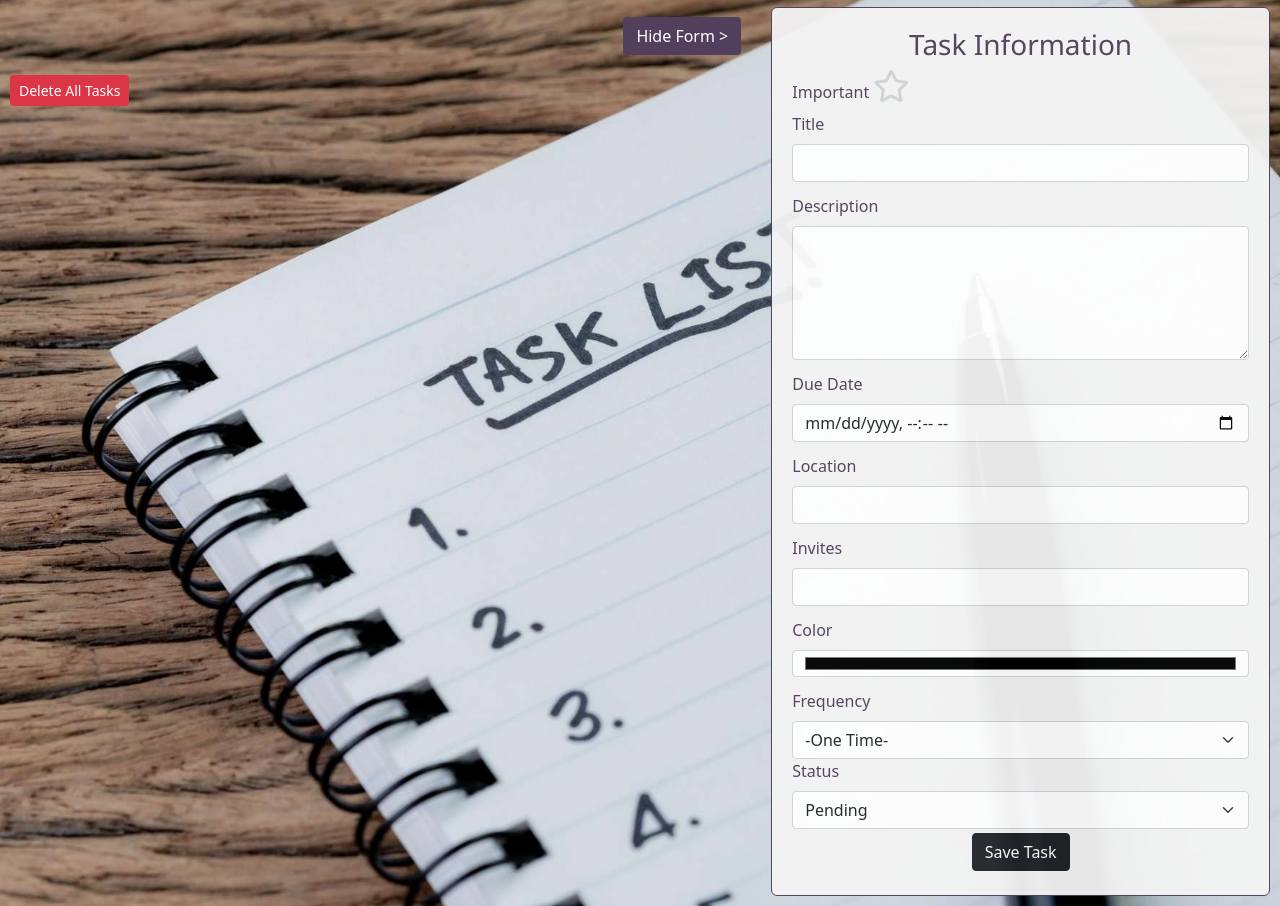
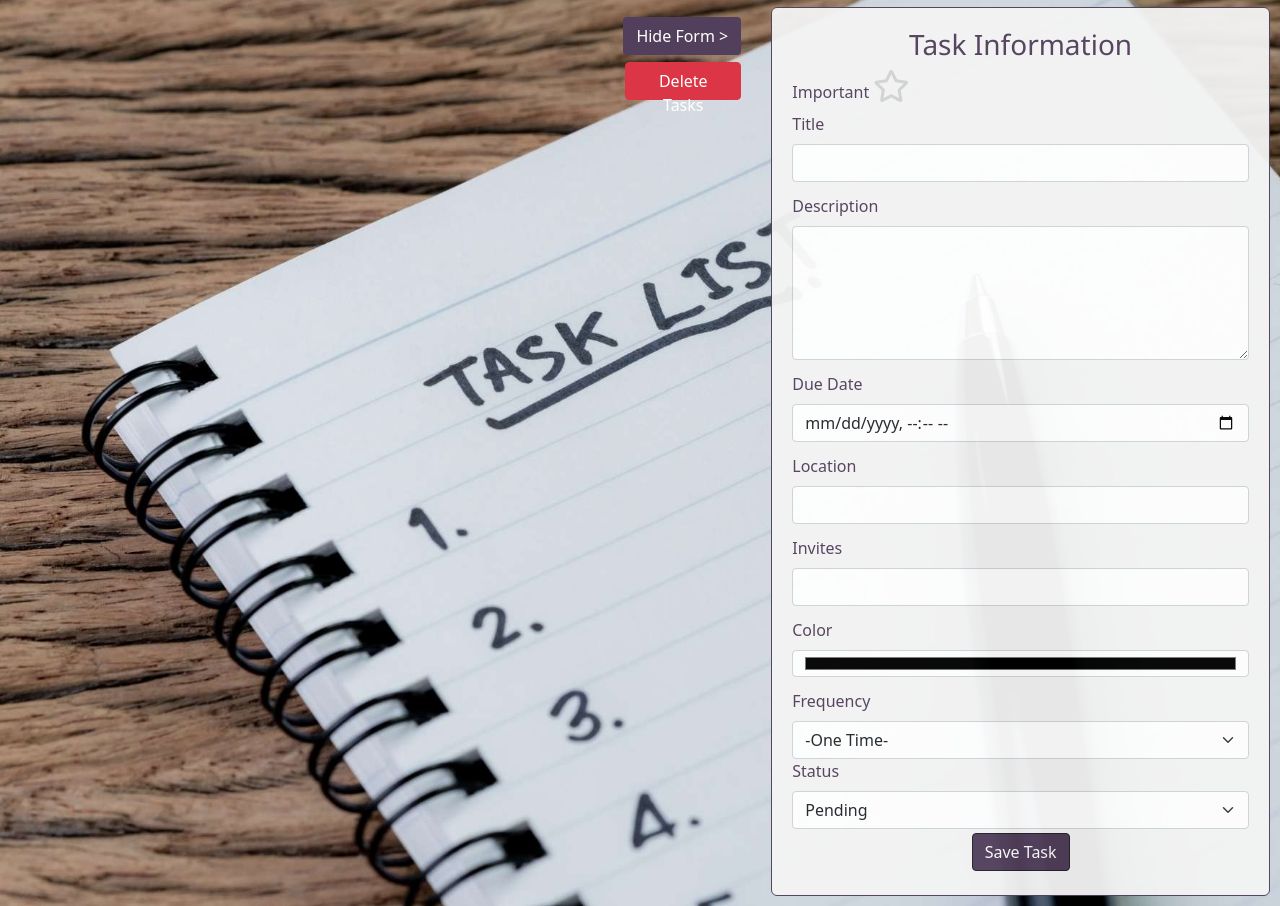
Before and after one commit to Seth21887/106-Intro-Class, a plain HTML site: page Task Manager/index.html in a window 1280 px wide. Shown: the part 71-977 px from the top of the page. Drawn offline with nearby package versions, Linux system fonts and the light colour scheme; no server answers.

Commit message:
comp report

```diff
--- a/Task Manager/index.html
+++ b/Task Manager/index.html
@@ -18,7 +18,7 @@
 
             <h5 id="headCount"></h5>
             <button class = "btn" id = "btnTogglePanel">Hide Form ></button>
-            <button class="btn btn-sm btn-danger" id="btnDeleteTasks">Delete All Tasks</button>
+            <button class="btn btn-danger" id="btnDeleteTasks">Delete Tasks</button>
 
             <div id="tasks">
 
--- a/Task Manager/styles/app.css
+++ b/Task Manager/styles/app.css
@@ -7,8 +7,8 @@
     /* position:fixed;
     top:0;
     left:0;
-    width:100%;
-    margin-bottom: 100px; */
+    width:100%; */
+
 }
 .main{
     display:flex;
@@ -35,6 +35,11 @@
 
 #btnDeleteTasks{
     margin: 10px;
+    position: absolute;
+    right: 10px;
+    top: 55px;
+    width:116px;
+    height: 38px;
 
 }
 
@@ -77,6 +82,10 @@
     font-family: "Segoe UI", 'Segoe UI', Tahoma, Geneva, Verdana, sans-serif;
 }
 
+#saveTask{
+    background-color:rgb(82,63,91);
+}
+
 .task-item{
     padding: 10px;
     margin: 10px;
@@ -103,3 +112,11 @@
     border-color:yellow !important;
     border-left-width: 10px !important;
 }
+#headCount{
+    color:#fff;
+    margin-left: 15px;
+}
+
+#tasks{
+    margin-top: 40px;
+}
```
